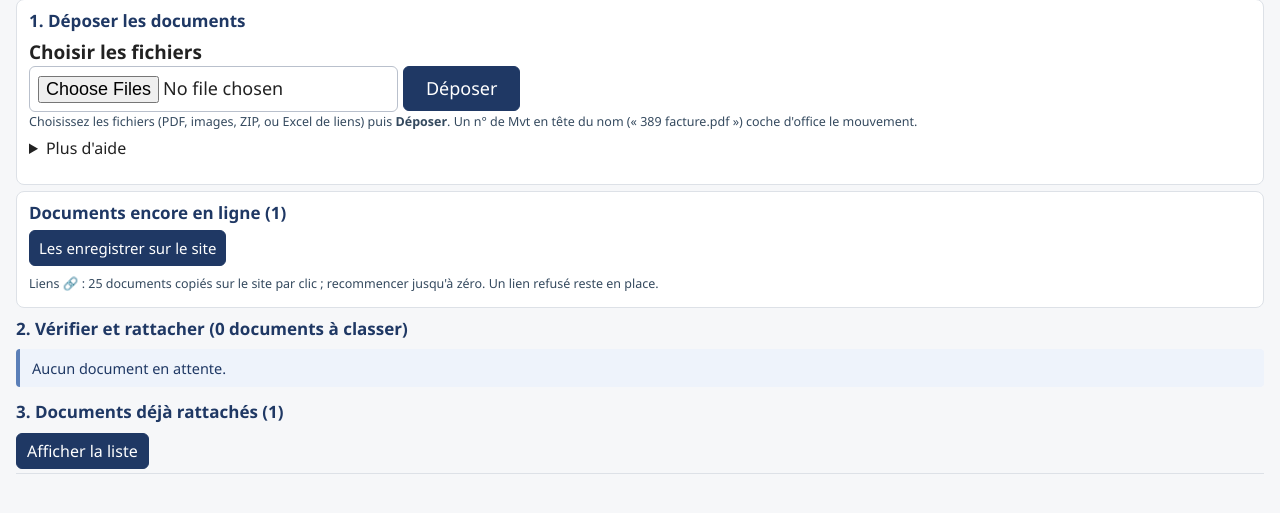
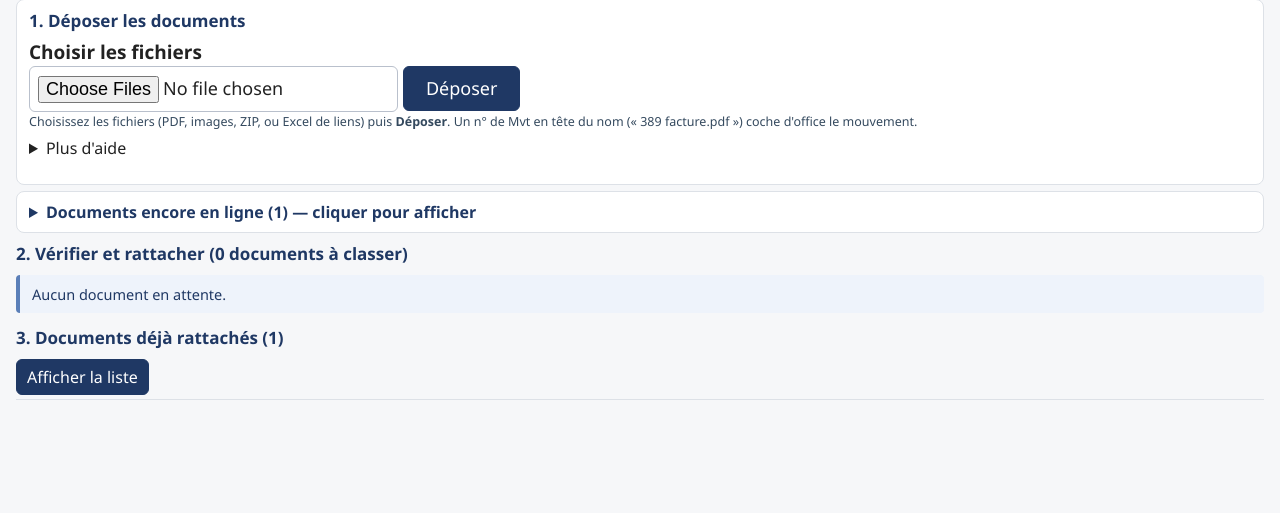
Before and after one commit to jlchabbat/ComptaJLC, a Django app: page /justificatifs/a-classer/ in a window 1280 px wide. Shown: the part 232-745 px from the top of the page. Run offline with Django 5.2, Linux system fonts and the light colour scheme; a user stored in the database is signed in; tables that the repository leaves empty hold one stand-in row (values such as "Sample post").

Commit message:
Documents encore en ligne : fenêtre repliée, affichée sur demande
Co-Authored-By: Claude Sonnet 5.5 <noreply@anthropic.com>
Claude-Session: https://claude.ai/code/session_01UPm3m3kUye6ptbF8dG177z

```diff
--- a/appli/compta/templates/compta/justificatifs_a_classer.html
+++ b/appli/compta/templates/compta/justificatifs_a_classer.html
@@ -36,10 +36,10 @@ Excel de liens : chaque ligne est proposée au mouvement de même date et même
 <code>cd ~/ComptaBB/appli &amp;&amp; source ~/venv/bin/activate &amp;&amp; COMPTABB_DATA=~/comptabb-data python manage.py importer_justificatifs ~/Justificatifs.zip --rattacher</code></details></p>
 </form>
 
-{% if en_ligne %}<form method="post" class="carte">{% csrf_token %}
-<h2 style="margin-top:0">Documents encore en ligne ({{ en_ligne }})</h2>
+{% if en_ligne %}<details class="carte" {% if request.GET.en_ligne %}open{% endif %}><summary><b>Documents encore en ligne ({{ en_ligne }})</b> — cliquer pour afficher</summary>
+<form method="post">{% csrf_token %}
 <div class="barre"><button class="principal" name="rapatrier" value="1">Les enregistrer sur le site</button></div>
-<p class="mini">Liens 🔗 : 25 documents copiés sur le site par clic ; recommencer jusqu'à zéro. Un lien refusé reste en place.</p></form>{% endif %}
+<p class="mini">Liens 🔗 : 25 documents copiés sur le site par clic ; recommencer jusqu'à zéro. Un lien refusé reste en place.</p></form></details>{% endif %}
 
 <h2 id="a-verifier">2. Vérifier et rattacher ({{ lignes|length }} document{{ lignes|length|pluralize }} à classer)</h2>
 {% if lignes %}
--- a/appli/compta/vues_justificatifs.py
+++ b/appli/compta/vues_justificatifs.py
@@ -165,6 +165,7 @@ def a_classer(request):
             messages.success(request, f"{faits} document(s) copié(s) sur le site ; {restent} encore en ligne.")
             for e in erreurs[:20]:
                 messages.error(request, e)
+            return redirect(reverse("justificatifs_a_classer") + "?en_ligne=1")
         elif request.POST.get("action_rattaches"):
             return _actions_rattaches(request, auteur)
         elif "deposer" in request.POST:
```
